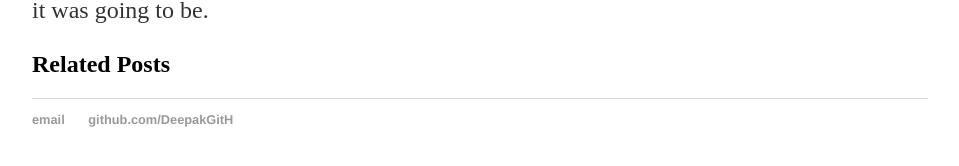
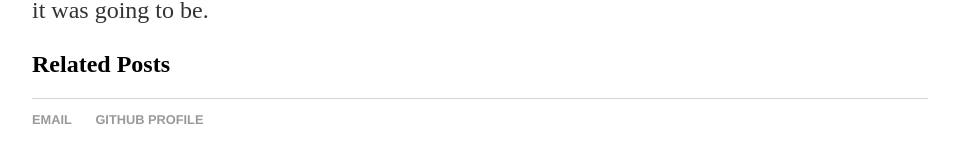
Before and after one commit to DeepakGitH/DeepakGitH.github.io, a Jekyll site: the page built from _posts/2017-06-05-Deepak-Sharma-Introduction.md, in a window 1280 px wide. Shown: the part 313-479 px from the top of the page, without its empty margins (160-1119 px from the left). Built offline with Jekyll 4.4.1, drawn with Linux system fonts in a browser that asks for light colours.

Commit message:
Update default.html

```diff
--- a/_layouts/default.html
+++ b/_layouts/default.html
@@ -21,8 +21,8 @@
 			</div><!-- /.container -->
 			<footer>
 	    		<ul>
-	        		<li><a href="mailto:emaildeepaksharma@gmail.com">email</a></li>
-	        		<li><a href="https://github.com/DeepakGitH">github.com/DeepakGitH</a></li>
+	        		<li><a href="mailto:emaildeepaksharma@gmail.com">EMAIL</a></li>
+	        		<li><a href="https://github.com/DeepakGitH">GITHUB PROFILE</a></li>
 				</ul>
 			</footer>
 		</body>
```
